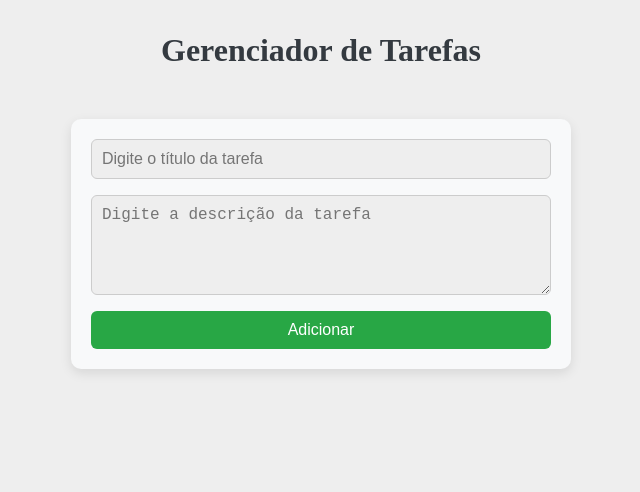
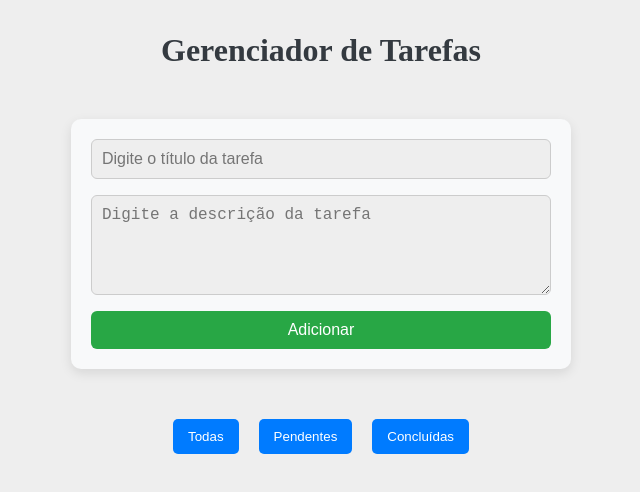
Before and after one commit to EwertonRafael/TasksManagerProject, a React (Vite) app in the folder tasks-manager/: page / in a window 1280 px wide. Shown: the top 492 px of the page, without its empty margins (319-959 px from the left). Built offline with nearby package versions, Linux system fonts and the light colour scheme.

Commit message:
feat: adding filter buttons

```diff
--- a/tasks-manager/src/App.jsx
+++ b/tasks-manager/src/App.jsx
@@ -3,20 +3,24 @@ import './App.css'
 import AddTask from './components/AddTask'
 import Tasks from './components/Tasks'
 import styled from 'styled-components'
+import FilterTasks from './components/FilterTasks'
 
-const TitleH1 = styled.h1`
+const Title = styled.h1`
   color: #343a40;
   text-align: center;
   margin-top: 2rem;
   margin-bottom: 1rem;
   font-size: 2rem;
 `;
+
 function App() {
   const [tasks, setTasks] = useState(JSON.parse(localStorage.getItem('tasks')) || []
   )
+  const [filteredTasks, setFilteredTasks] = useState(tasks);
 
   useEffect(() => {
-    localStorage.setItem('tasks', JSON.stringify(tasks))
+    localStorage.setItem('tasks', JSON.stringify(tasks));
+    setFilteredTasks(tasks);
   }, [tasks])
 
 
@@ -49,9 +53,10 @@ function App() {
   }
   return (
     <>
-      <TitleH1>Gerenciador de Tarefas</TitleH1>
+      <Title>Gerenciador de Tarefas</Title>
       <AddTask onAddTaskSubmit={onAddTaskSubmit} />
-      <Tasks tasks={tasks} onTaskClick={onTaskClick} onDeleteTask={onDeleteTask} />
+      <FilterTasks tasks={tasks} setFilteredTasks={setFilteredTasks} />
+      <Tasks tasks={filteredTasks} onTaskClick={onTaskClick}onDeleteTask={onDeleteTask} />
     </>
   )
 }
--- /dev/null
+++ b/tasks-manager/src/components/FilterTasks.jsx
@@ -0,0 +1,46 @@
+import styled from "styled-components";
+import { useState } from "react";
+
+const Filter = styled.div`
+  display: flex;
+  justify-content: center;
+  gap: 20px;
+`;
+const FilterButton = styled.button`
+  background-color: #007bff;
+  color: white;
+  padding: 10px 15px;
+  border: none;
+  border-radius: 5px;
+  cursor: pointer;
+  transition: background-color 0.3s;
+    &:hover {
+      background-color: #0056b3;
+    }
+`;
+
+const FilterTasks = ({ tasks, setFilteredTasks }) => {
+  const [filter, setFilter] = useState('todas');
+
+  const filterTasks = (selectedFilter) => {
+    setFilter(selectedFilter);
+    if (selectedFilter === "concluídas") {
+      setFilteredTasks(tasks.filter(task => task.isCompleted));
+    } else if (selectedFilter === "pendentes") {
+      setFilteredTasks(tasks.filter(task => !task.isCompleted));
+    } else {
+      setFilteredTasks(tasks);
+    }
+  };
+  return (
+    <>
+      <Filter>
+        <FilterButton onClick={() => filterTasks('todas')} active={filter === "todas"}>Todas</FilterButton>
+        <FilterButton onClick={() => filterTasks('pendentes')} active={filter === "pendentes"}>Pendentes</FilterButton>
+        <FilterButton onClick={() => filterTasks('concluídas')} active={filter === "concluídas"}>Concluídas</FilterButton>
+      </Filter>
+    </>
+  )
+}
+
+export default FilterTasks
```
